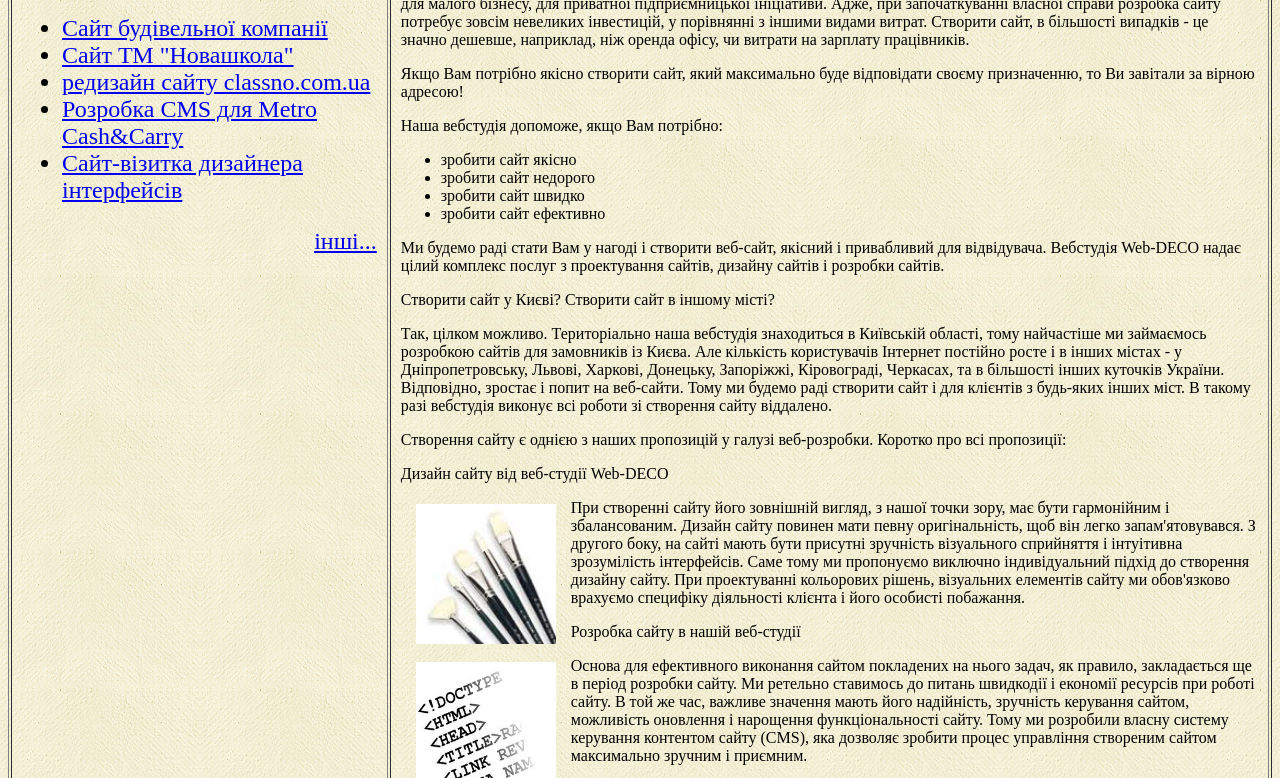
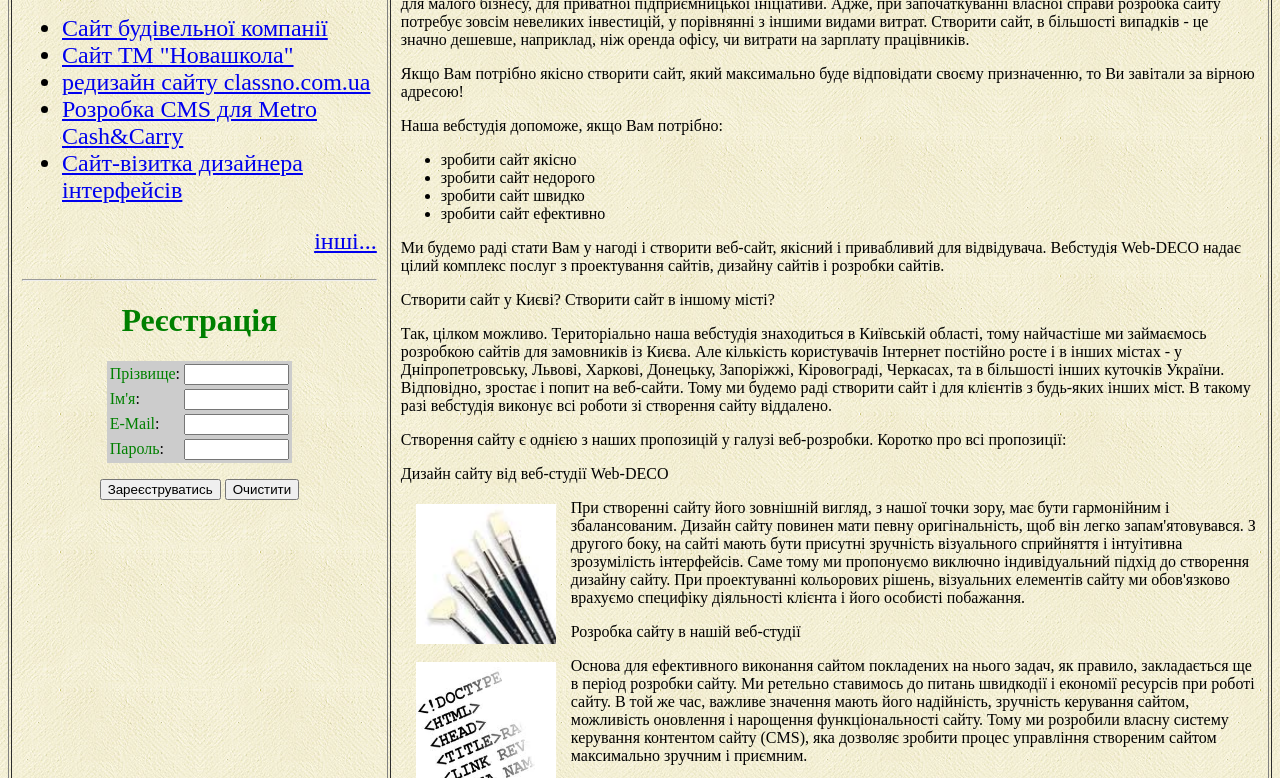
Before and after one commit to Oksana640/Oksana640.github.io, a plain HTML site: page index.html in a window 1280 px wide. Shown: the part 276-1054 px from the top of the page. Drawn offline with Linux system fonts and the light colour scheme.

Commit message:
16 - Форма реестрації

```diff
--- a/index.html
+++ b/index.html
@@ -5,7 +5,7 @@
 <!------------------------ CSS Стилі ------------------------------- -->
 <style>
             .shadowtext{
-                text=shadow: 1px 3px 2px white, 0 0 1em red;
+                text-shadow: 1px 3px 2px white, 0 0 1em red;
                 color: #210042;
                 font-size: 2em;
             }
@@ -44,6 +44,34 @@
 		<p align="right"><a href="#">інші...</a></p>
 	</ul>
 	</font>
+	<hr>
+		<H1 align="center"><font color="green">Реєстрація</font></H1>
+		<form action="forma.php" method="post" onsubmit="retrun send();">
+		<TABLE align="center" bgcolor="#ccc">
+		<TR>
+		<TD><font color="green">Прізвище</font>: </TD>
+		<TD><input type="text" size="10" maxlength="20" name="name2"></TD>
+		</TR>
+		<TR>
+		<TD><font color="green">Ім'я</font>: </TD>
+		<TD><input type="text" size="10" maxlength="20" name="name1"></TD>
+		</TR>
+		<TR>
+		<TD><font color="green">E-Mail</font>: </TD>
+		<TD><input type="text" size="10" maxlength="20" name="email"></TD>
+		</TR>
+		<TR>
+		<TD><font color="green">Пароль</font>: </TD>
+		<TD><input type="text" size="10" maxlength="20" name="password"></TD>
+		</TR>
+		</TABLE>
+
+		<p align="center">
+		<input type="submit" value="Зареєструватись" >
+		<input type="reset" value="Очистити" >
+		</p>
+		</form>
+		</hr>
 	</td>
 	<td width="70%">
 <p>Зробити сайт з нами легко</p>
```
